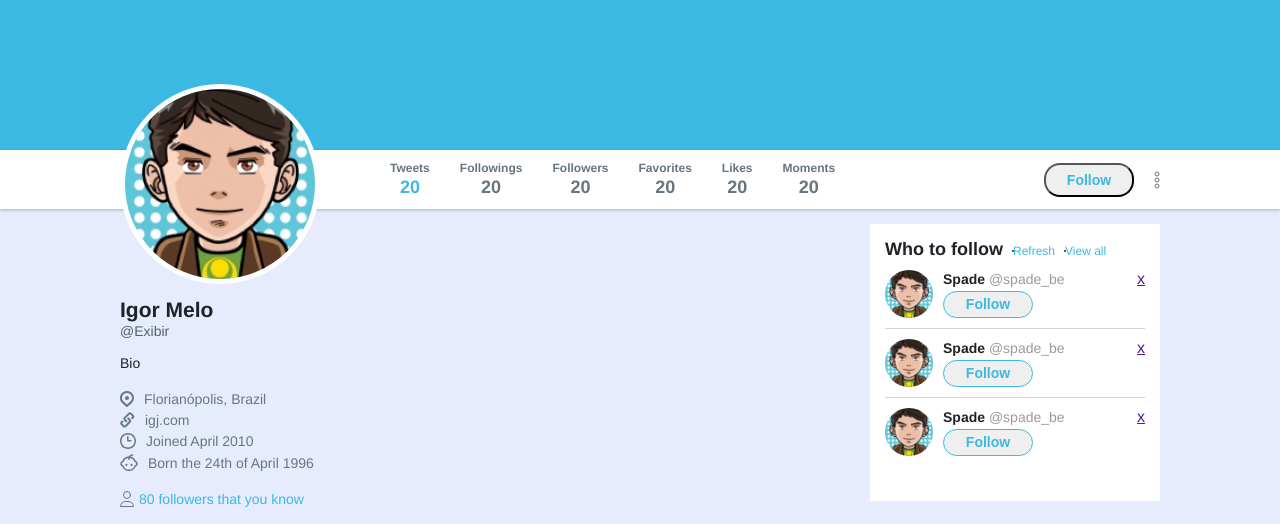
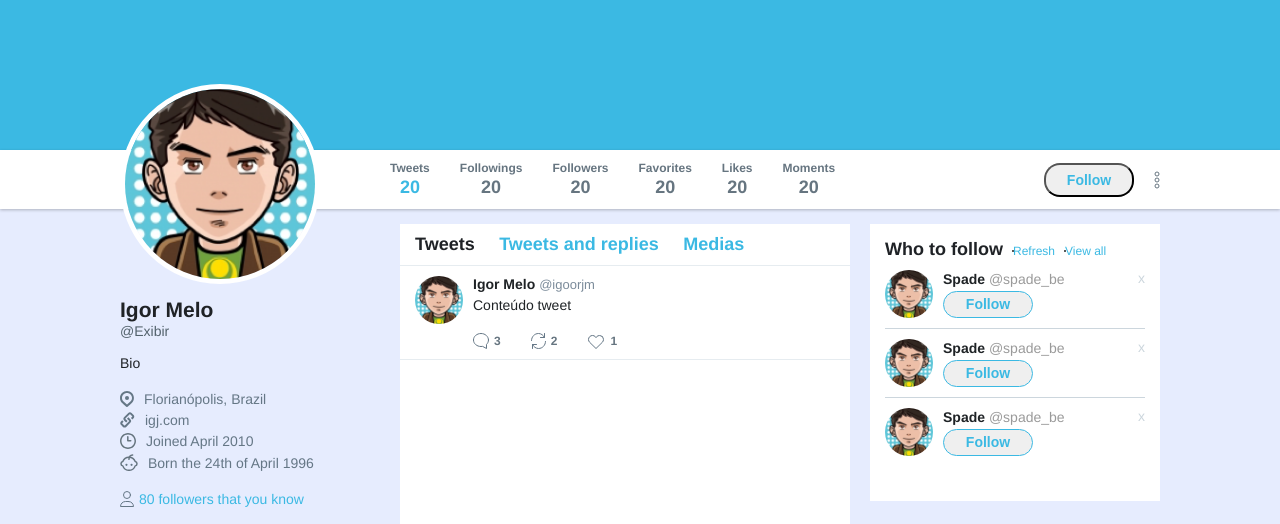
Before and after one commit to igorjm/twitter-clone-fllexbox, a plain HTML site: page index.html in a window 1280 px wide. Shown: the part 276-800 px from the top of the page. Drawn offline with Linux system fonts and the light colour scheme.

Commit message:
feed and finishing

```diff
--- a/index.html
+++ b/index.html
@@ -110,7 +110,26 @@
       </aside>
 
       <section class="timeline">
+        <nav>
+          <a class="active" href="">Tweets</a>
+          <a href="">Tweets and replies</a>
+          <a href="">Medias</a>
+        </nav>
 
+        <ul class="tweets">
+          <li>
+            <img src="/images/avatar.png" alt="Avatar">
+            <div class="info">
+              <strong>Igor Melo <span>@igoorjm</span></strong>
+              <p>Conteúdo tweet</p>
+              <div class="actions">
+                <a href=""><img src="/images/comments.svg" alt="Comments"> 3</a>
+                <a href=""><img src="/images/retweet.svg" alt="Retweets"> 2</a>
+                <a href=""><img src="/images/like.svg" alt="Likes"> 1</a>
+              </div>
+            </div>
+          </li>
+        </ul>
       </section>
 
       <aside class="widgets">
--- a/styles.css
+++ b/styles.css
@@ -293,6 +293,91 @@ div.wrapper-content aside.profile .images ul li {
 
 div.wrapper-content .timeline {
   flex: 1;
+  background: #FFF;
+  margin: 10px 20px 0;
+}
+
+div.wrapper-content .timeline nav {
+  border-bottom: 1px solid #e6ecf0;
+  padding: 10px 15px;
+}
+
+div.wrapper-content .timeline nav a {
+  text-decoration: none;
+  color: #3bb9e3;
+  font-weight: bold;
+  font-size: 18px;
+  margin-left: 20px;
+}
+
+div.wrapper-content .timeline nav a:first-child {
+  margin: 0;
+}
+
+div.wrapper-content .timeline nav a.active {
+  color: #1f2226;
+}
+
+div.wrapper-content .timeline ul.tweets {
+  list-style: none;
+}
+
+div.wrapper-content .timeline ul.tweets li {
+  border-bottom: 1px solid #e6ecf0;
+  padding: 10px 15px;
+  display: flex;
+}
+
+div.wrapper-content .timeline ul.tweets li > img {
+  width: 48px;
+  height: 48px;
+  border-radius: 50%;
+}
+
+div.wrapper-content .timeline ul.tweets li .info {
+  margin-left: 10px;
+  display: flex;
+  flex-direction: column;
+}
+
+div.wrapper-content .timeline ul.tweets li .info strong {
+  font-size: 14px;
+  color: #1f2326;
+}
+
+div.wrapper-content .timeline ul.tweets li .info strong span {
+  font-weight: normal;
+  font-size: 13px;
+  color: #7b8b9a;
+}
+
+div.wrapper-content .timeline ul.tweets li .info p {
+  font-size: 14px;
+  color: #1f2326;
+  margin-top: 5px;
+}
+
+div.wrapper-content .timeline ul.tweets li .actions {
+  display: flex;
+  margin-top: 20px;
+}
+
+div.wrapper-content .timeline ul.tweets li .actions a {
+  display: flex;
+  align-items: center;
+  text-decoration: none;
+  color: #667580;
+  font-weight: bold;
+  font-size: 12px;
+  margin-left: 30px;
+}
+
+div.wrapper-content .timeline ul.tweets li .actions a:first-child {
+  margin-left: 0;
+}
+
+div.wrapper-content .timeline ul.tweets li .actions a img {
+  margin-right: 5px;
 }
 
 div.wrapper-content aside.widgets {
@@ -358,7 +443,6 @@ div.wrapper-content aside.widgets .follow ul li:last-child {
 div.wrapper-content aside.widgets .follow ul li .profile {
   display: flex;
   align-items: center;
-
 }
 
 div.wrapper-content aside.widgets .follow ul li .profile img {
@@ -399,7 +483,7 @@ div.wrapper-content aside.widgets .follow ul li .profile .info button {
   border-radius: 16px;
 }
 
-iv.wrapper-content aside.widgets .follow ul li > a {
+div.wrapper-content aside.widgets .follow ul li > a {
   color: #CCD6DD;
   font-size: 14px;
   text-decoration: none;
```
